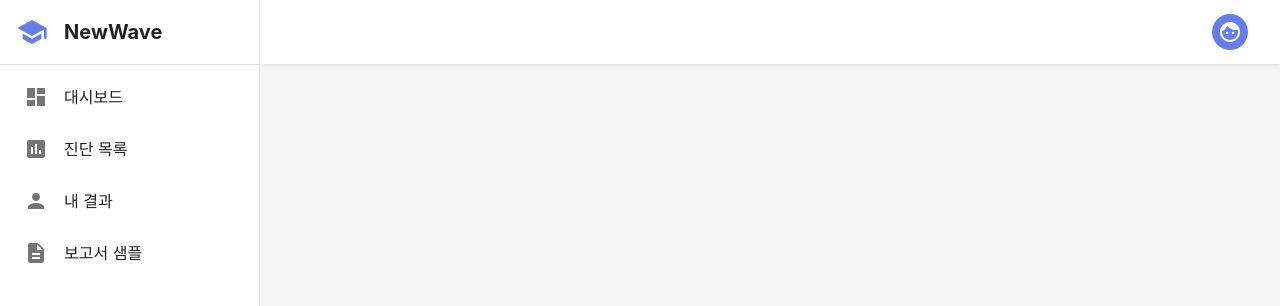
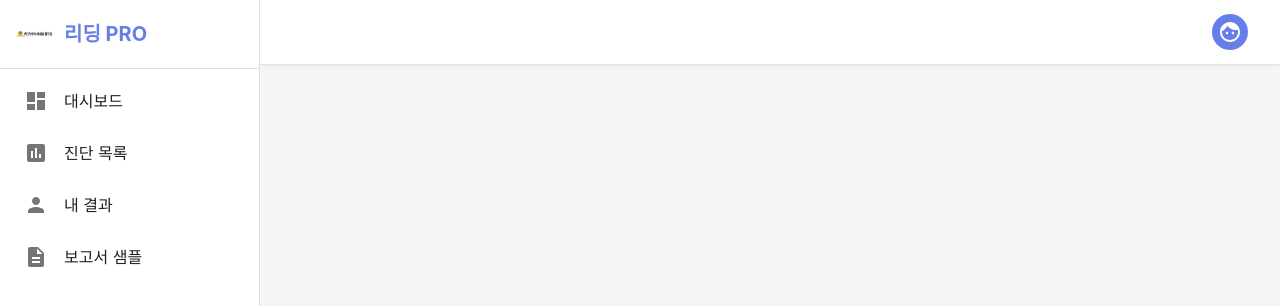
Before and after one commit to domafordarwin/NewWaveForReading, a React app in the folder frontend/: page /admin in a window 1280 px wide. Shown: the top 306 px of the page. Built offline with nearby package versions, Linux system fonts and the light colour scheme; the HTML template or start-up script is replaced by a standard one.

Commit message:
fix: 사이드바 로고를 리딩 PRO로 변경
Co-Authored-By: Claude Opus 4.5 <noreply@anthropic.com>

```diff
--- a/frontend/src/layouts/MainLayout.tsx
+++ b/frontend/src/layouts/MainLayout.tsx
@@ -119,10 +119,15 @@ const MainLayout = ({ children }: MainLayoutProps) => {
 
   const drawer = (
     <Box>
-      <Box sx={{ p: 2, display: "flex", alignItems: "center", gap: 2 }}>
-        <School sx={{ fontSize: 32, color: "primary.main" }} />
-        <Typography variant="h6" fontWeight="bold" noWrap>
-          NewWave
+      <Box sx={{ p: 2, display: "flex", alignItems: "center", gap: 1.5 }}>
+        <Box
+          component="img"
+          src="/logo.png"
+          alt="리딩 PRO"
+          sx={{ width: 36, height: 36, objectFit: "contain" }}
+        />
+        <Typography variant="h6" fontWeight="bold" noWrap sx={{ color: "primary.main" }}>
+          리딩 PRO
         </Typography>
       </Box>
       <Divider />
```
